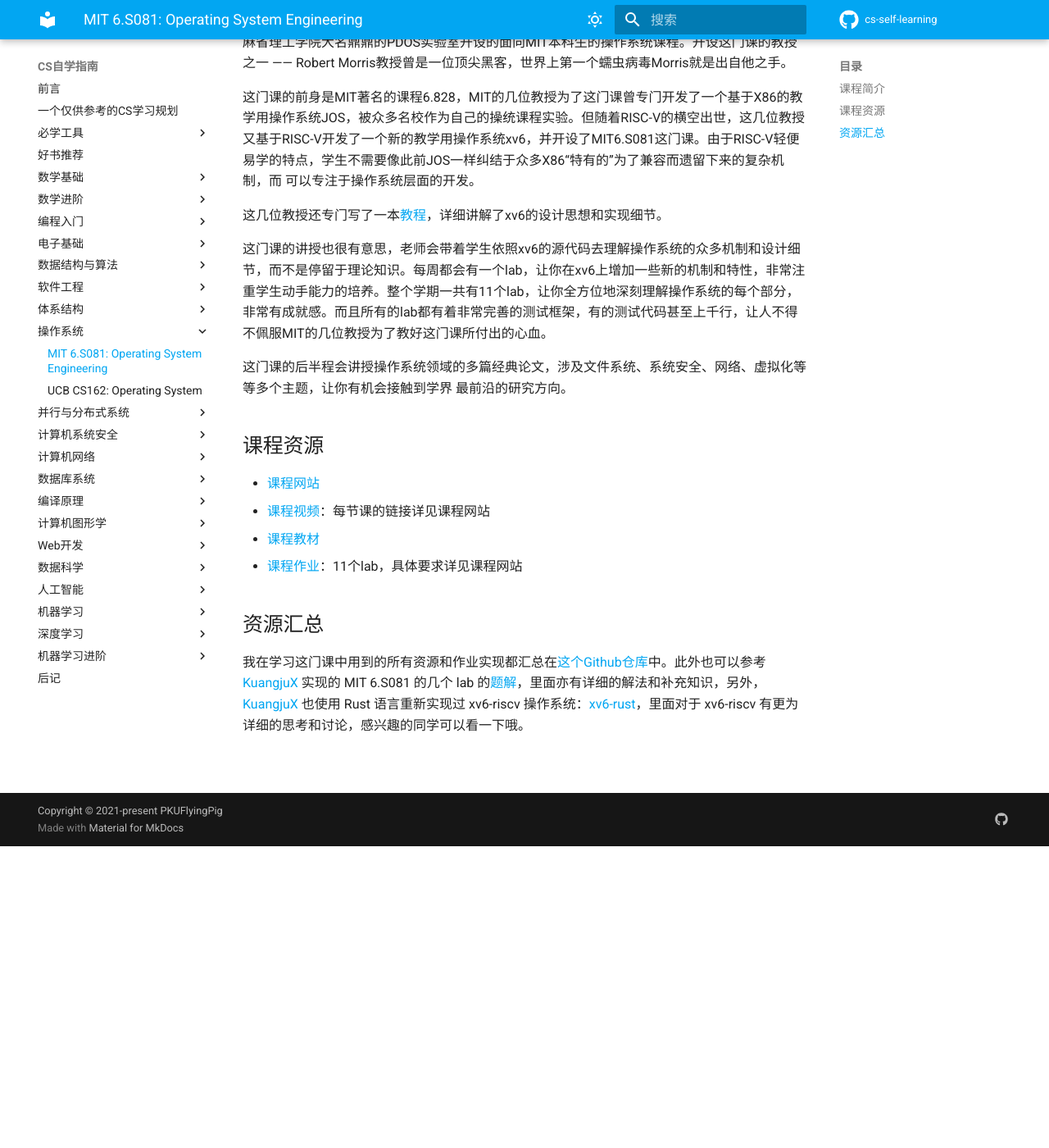
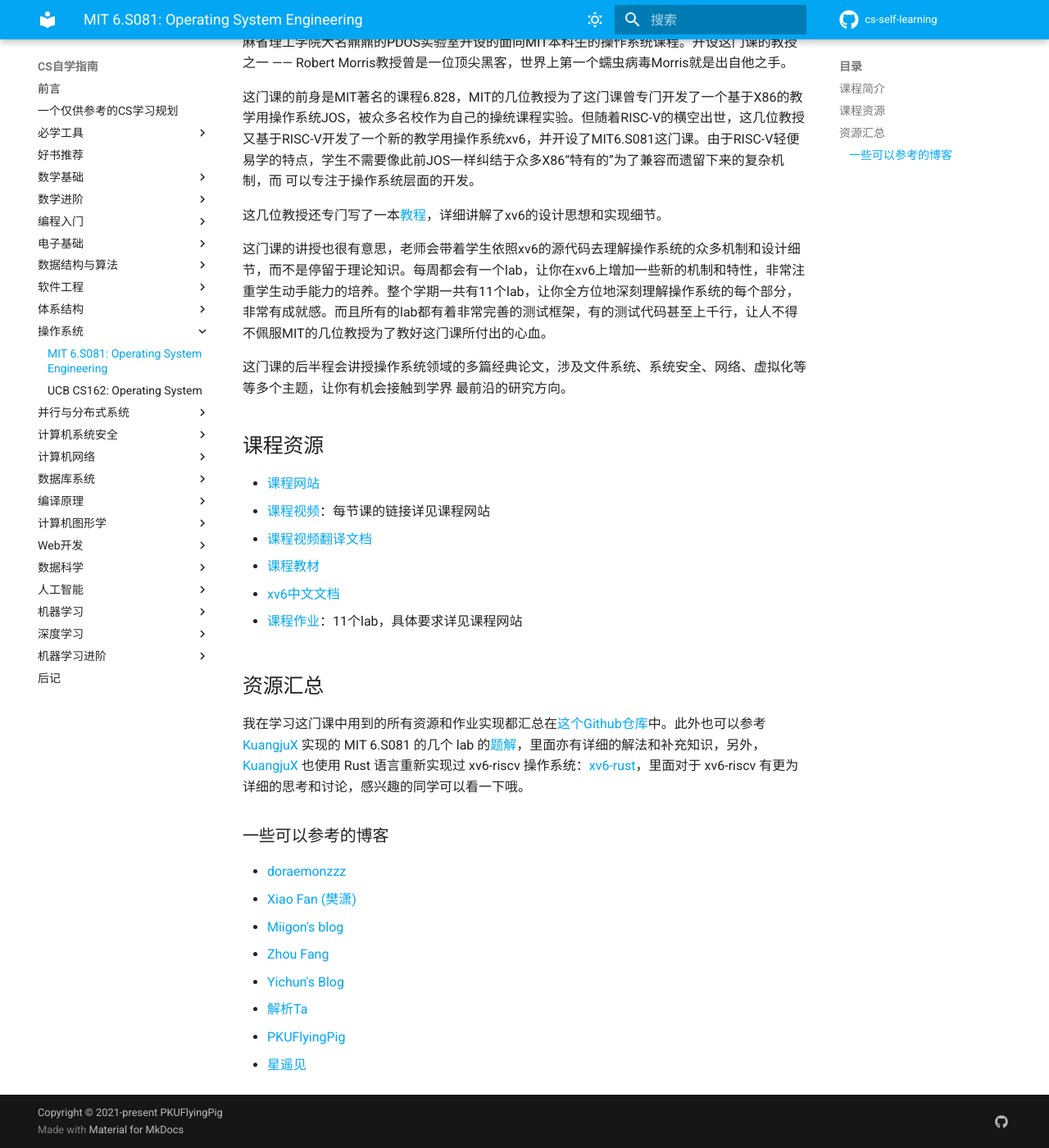
Before and after one commit to PKUFlyingPig/cs-self-learning, an MkDocs documentation site: the page built from docs/操作系统/MIT6.S081.md, in a window 1280 px wide and 1400 px high, scrolled down 368 px. Shown: the whole window at 82% size. Built offline with MkDocs 1.6.1 and Material for MkDocs 9.7.7, drawn with Linux system fonts in a browser that asks for light colours; comment, search, counter and statistics services are not loaded.

Commit message:
add some resource for S081

```diff
--- a/docs/操作系统/MIT6.S081.md
+++ b/docs/操作系统/MIT6.S081.md
@@ -21,8 +21,22 @@
 ## 课程资源
 - [课程网站](https://pdos.csail.mit.edu/6.828/2021/schedule.html)
 - [课程视频](https://www.youtube.com/watch?v=L6YqHxYHa7A)：每节课的链接详见课程网站
+  - [课程视频翻译文档](https://mit-public-courses-cn-translatio.gitbook.io/mit6-s081/)
+
 - [课程教材](https://pdos.csail.mit.edu/6.828/2021/xv6/book-riscv-rev2.pdf)
+  - [xv6中文文档](https://th0ar.gitbooks.io/xv6-chinese/content/index.html)
+
 - [课程作业](https://pdos.csail.mit.edu/6.828/2021/schedule.html)：11个lab，具体要求详见课程网站
 
 ## 资源汇总
 我在学习这门课中用到的所有资源和作业实现都汇总在[这个Github仓库](https://github.com/PKUFlyingPig/MIT6.S081-2020fall)中。此外也可以参考 [KuangjuX](https://github.com/KuangjuX) 实现的 MIT 6.S081 的几个 lab 的[题解](https://github.com/KuangjuX/xv6-riscv-solution)，里面亦有详细的解法和补充知识，另外，[KuangjuX](https://github.com/KuangjuX) 也使用 Rust 语言重新实现过 xv6-riscv 操作系统：[xv6-rust](https://github.com/Ko-oK-OS/xv6-rust)，里面对于 xv6-riscv 有更为详细的思考和讨论，感兴趣的同学可以看一下哦。
+
+### 一些可以参考的博客
+- [doraemonzzz](http://doraemonzzz.com/tags/6-S081/)
+- [Xiao Fan (樊潇)](https://fanxiao.tech/posts/MIT-6S081-notes/)
+- [Miigon's blog](https://blog.miigon.net/tags/operating-system/)
+- [Zhou Fang](https://walkerzf.github.io/categories/6-S081/index.html)
+- [Yichun's Blog](https://www.yichuny.page/tags/Operating%20System)
+- [解析Ta](https://blog.csdn.net/u013577996/article/details/108679997)
+- [PKUFlyingPig](https://github.com/PKUFlyingPig/MIT6.S081-2020fall)
+- [星遥见](https://www.cnblogs.com/weijunji/tag/XV6/)
```
